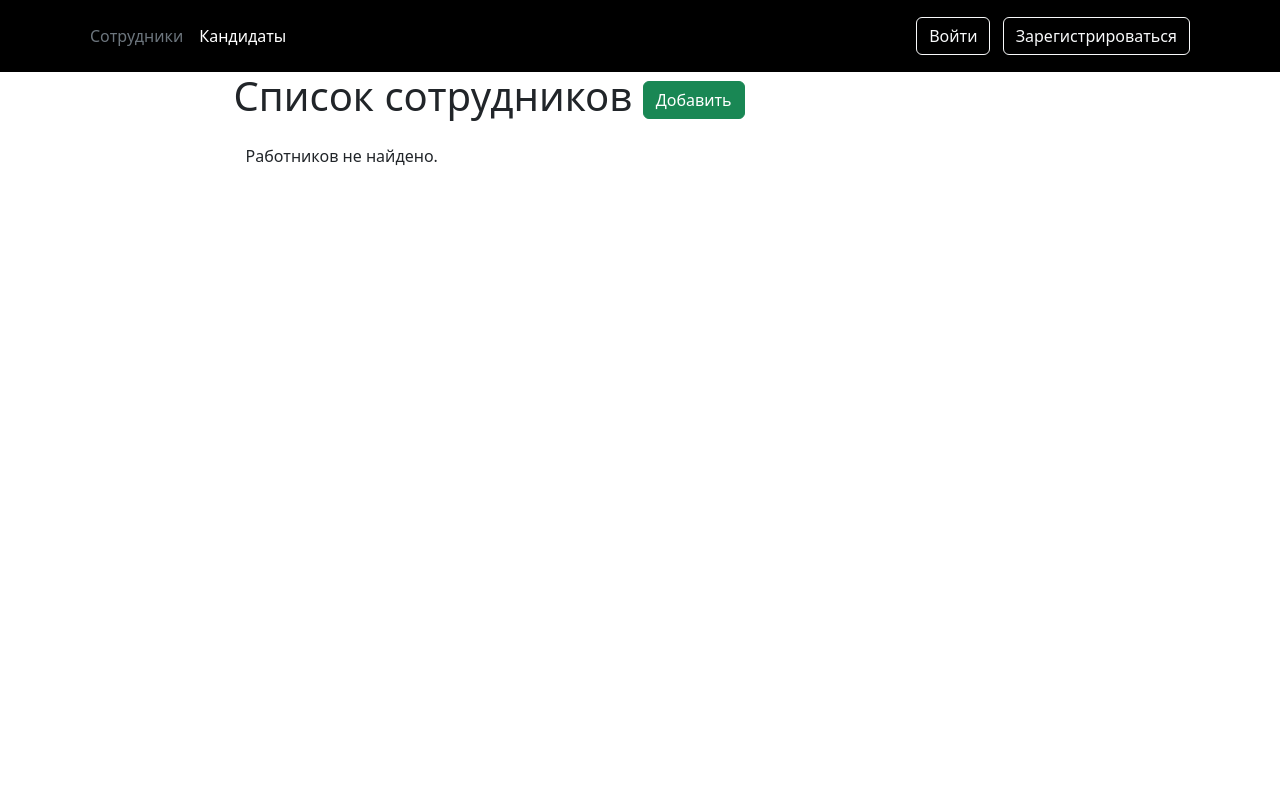
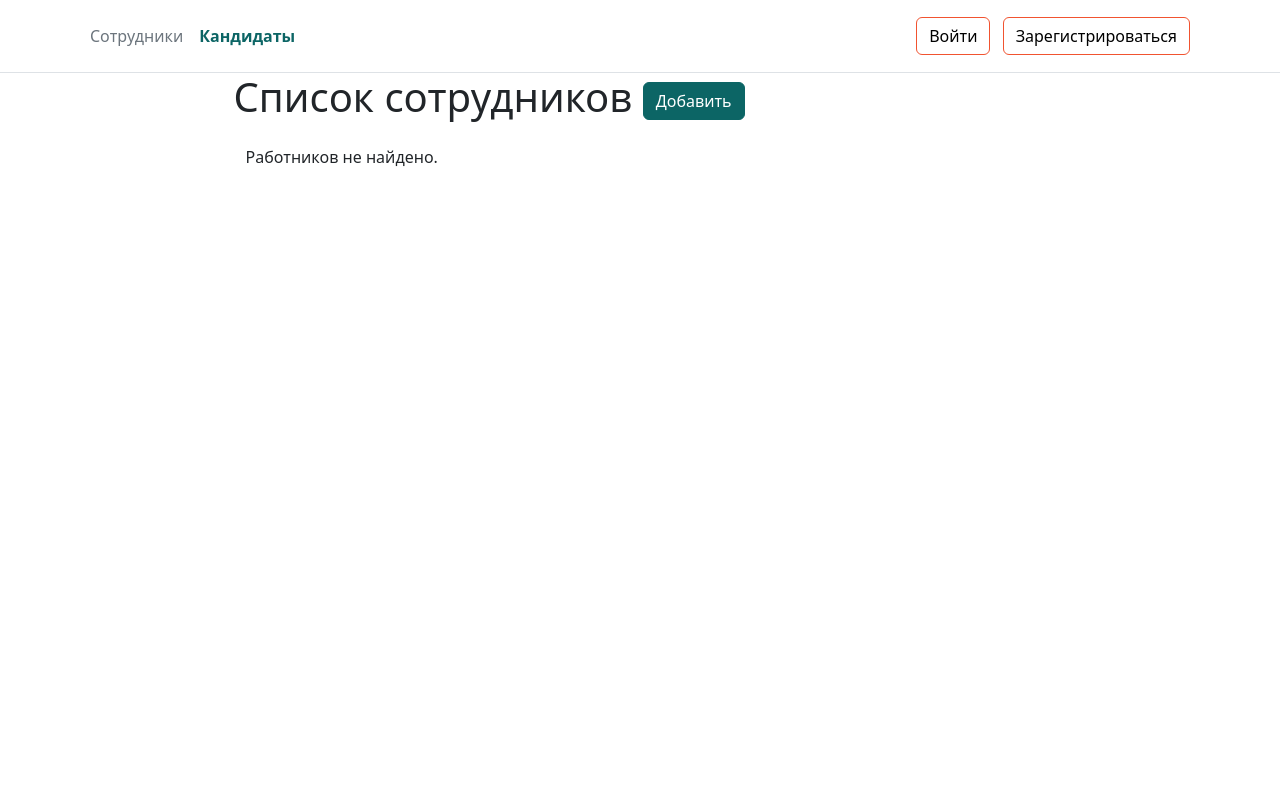
Before and after one commit to ArtemHelloWorld/hackaton_naimix, a Django app: page /workers/employees/ in a window 1280 px wide. Run offline with Django 5.2, Linux system fonts and the light colour scheme; data that the repository does not hold is empty; some libraries are stand-ins or nearby versions.

Commit message:
Залил на хостинг http://artemk19.beget.tech/workers/employees/

```diff
--- a/project/project/settings.py
+++ b/project/project/settings.py
@@ -12,7 +12,7 @@ DEBUG = os.getenv('DEBUG', 'True').lower() in ('true', '1')
 
 ALLOWED_HOSTS = os.getenv(
     'ALLOWED_HOSTS',
-    '127.0.0.1',
+    '127.0.0.1,artemk19.beget.tech',
 ).split(',')
 
 INSTALLED_APPS = [
@@ -60,7 +60,7 @@ WSGI_APPLICATION = 'project.wsgi.application'
 DATABASES = {
     'default': {
         'ENGINE': os.environ.get('SQL_ENGINE', 'django.db.backends.sqlite3'),
-        'NAME': os.getenv('SQL_NAME', 'db.sqlite3'),
+        'NAME': os.getenv('SQL_NAME', os.path.join(BASE_DIR, 'db.sqlite3')),
         'USER': os.getenv('SQL_USER', 'user'),
         'PASSWORD': os.getenv('SQL_PASSWORD', 'password'),
         'HOST': os.getenv('SQL_HOST', 'localhost'),
@@ -92,7 +92,7 @@ USE_I18N = True
 USE_TZ = True
 
 STATIC_URL = 'static/'
-STATIC_ROOT = 'static-root/'
+STATIC_ROOT = os.path.join(BASE_DIR, 'static-root/')
 STATICFILES_DIRS = [
     BASE_DIR / 'static_dev',
 ]
--- a/project/project/urls.py
+++ b/project/project/urls.py
@@ -1,9 +1,19 @@
 from django.contrib import admin
 import django.urls
+import django.conf.urls.static
 
 urlpatterns = [
     django.urls.path('admin/', admin.site.urls),
     django.urls.path('users/', django.urls.include('users.urls')),
     django.urls.path('workers/', django.urls.include('workers.urls')),
+]
 
-]
+urlpatterns += django.conf.urls.static.static(
+    django.conf.settings.MEDIA_URL,
+    document_root=django.conf.settings.MEDIA_ROOT,
+)
+
+urlpatterns += django.conf.urls.static.static(
+    django.conf.settings.STATIC_URL,
+    document_root=django.conf.settings.STATIC_ROOT,
+)
--- a/project/static_dev/css/style.css
+++ b/project/static_dev/css/style.css
@@ -1,5 +1,47 @@
 .gradient-custom {
     background: #6a11cb;
-    background: -webkit-linear-gradient(to right, rgba(106, 17, 203, 1), rgba(37, 117, 252, 1));
-    background: linear-gradient(to right, rgba(106, 17, 203, 1), rgba(37, 117, 252, 1))
+    background: -webkit-linear-gradient(to right, rgba(12, 101, 101, 1), rgba(21, 171, 171, 1));
+    background: linear-gradient(to right, rgba(12, 101, 101, 1), rgb(21, 171, 171))
 }
+.btn-primary {
+    background: #f15330 !important;
+    border: 1px solid;
+    border-color: #f15330 !important;
+}
+.btn-primary:hover {
+    background: #000000 !important;
+    border: 1px solid !important;
+    border-color: #f15330 !important;
+}
+.btn-outline-light {
+    border-color: #f15330 !important;
+    color: black;
+}
+.btn-outline-light:hover {
+    border-color: #000000 !important;
+    background-color: #000000;
+    color: white;
+}
+.bg-grey {
+    background: rgb(192, 192, 192);
+}
+html {
+ height: 100%;
+ font-size: 1rem;
+}
+body {
+  min-height: 100%;
+}
+.text-black {
+    font-weight: 600 !important;
+    color: rgba(12, 101, 101, 1) !important;
+}
+.btn-success {
+    background: rgba(12, 101, 101, 1);
+    border: 1px solid;
+    border-color: rgba(12, 101, 101, 1) !important;
+}
+.btn-success:hover {
+    background: rgb(21, 171, 171);
+    border-color: rgb(21, 171, 171) !important;
+}
--- a/project/templates/includes/header.html
+++ b/project/templates/includes/header.html
@@ -1,14 +1,14 @@
 {% load static %}
 
-<header class="p-3 bg-black">
+<header class="p-3 border-bottom">
 
   <div class="container">
     <div class="d-flex flex-wrap align-items-center justify-content-center justify-content-lg-start">
       {% with request.resolver_match.view_name as view_name %}
 
       <ul class="nav col-12 col-lg-auto me-lg-auto mb-2 justify-content-center mb-md-0">
-        <li><a href="{% url 'workers:employees' %}" class="nav-link px-2 {% if view_name == 'workers:employees' %} text-secondary {% else %} text-white {% endif %}">Сотрудники</a></li>
-        <li><a href="{% url 'workers:candidates' %}" class="nav-link px-2 {% if view_name == 'workers:candidates' %} text-secondary {% else %} text-white {% endif %}">Кандидаты</a></li>
+        <li><a href="{% url 'workers:employees' %}" class="nav-link px-2 {% if view_name == 'workers:employees' %} text-secondary {% else %} text-black {% endif %}">Сотрудники</a></li>
+        <li><a href="{% url 'workers:candidates' %}" class="nav-link px-2 {% if view_name == 'workers:candidates' %} text-secondary {% else %} text-black {% endif %}">Кандидаты</a></li>
       </ul>
       {% endwith %}
 
```
Also changed, not shown: project/project/passenger_wsgi.py (added, +7 -0 lines), 3 other files.
